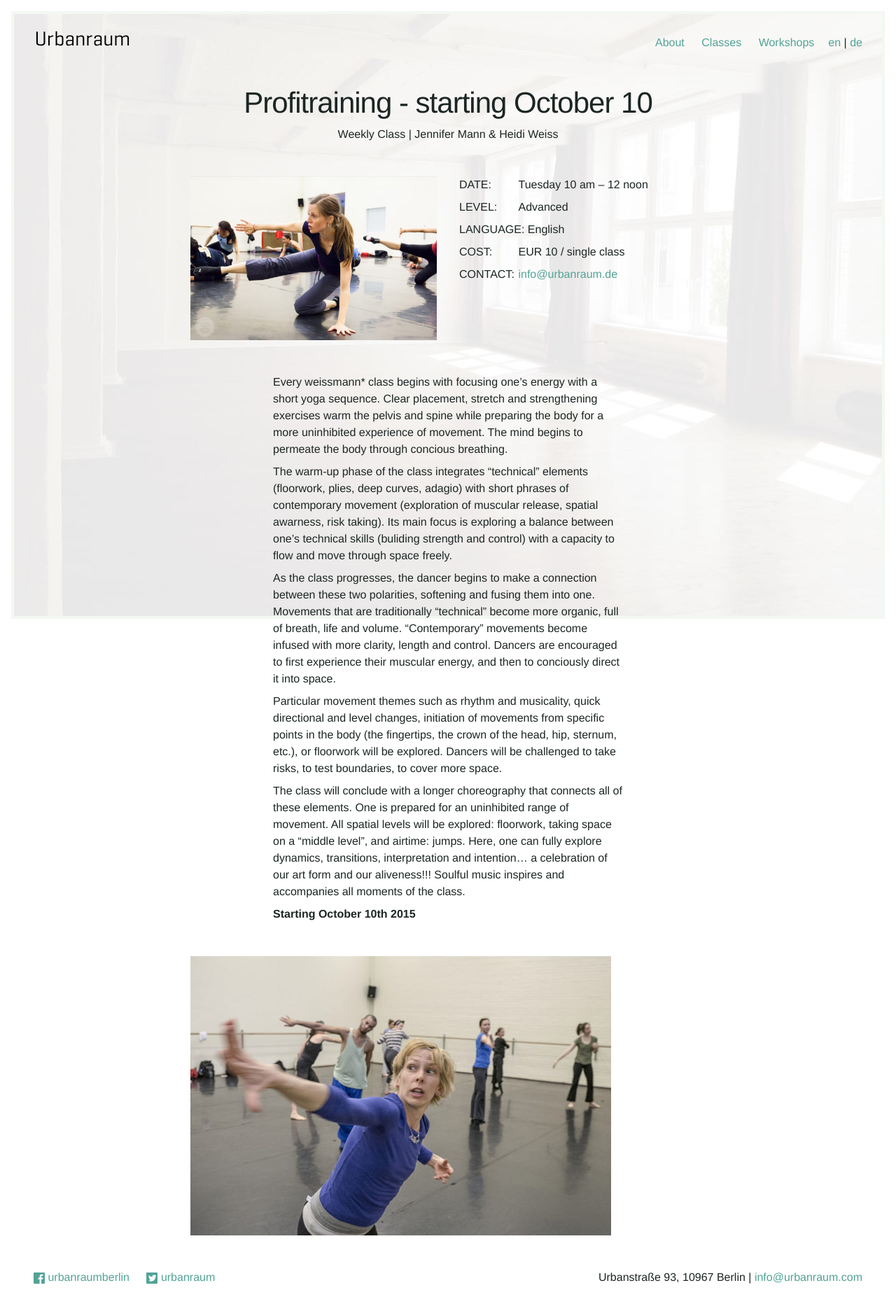
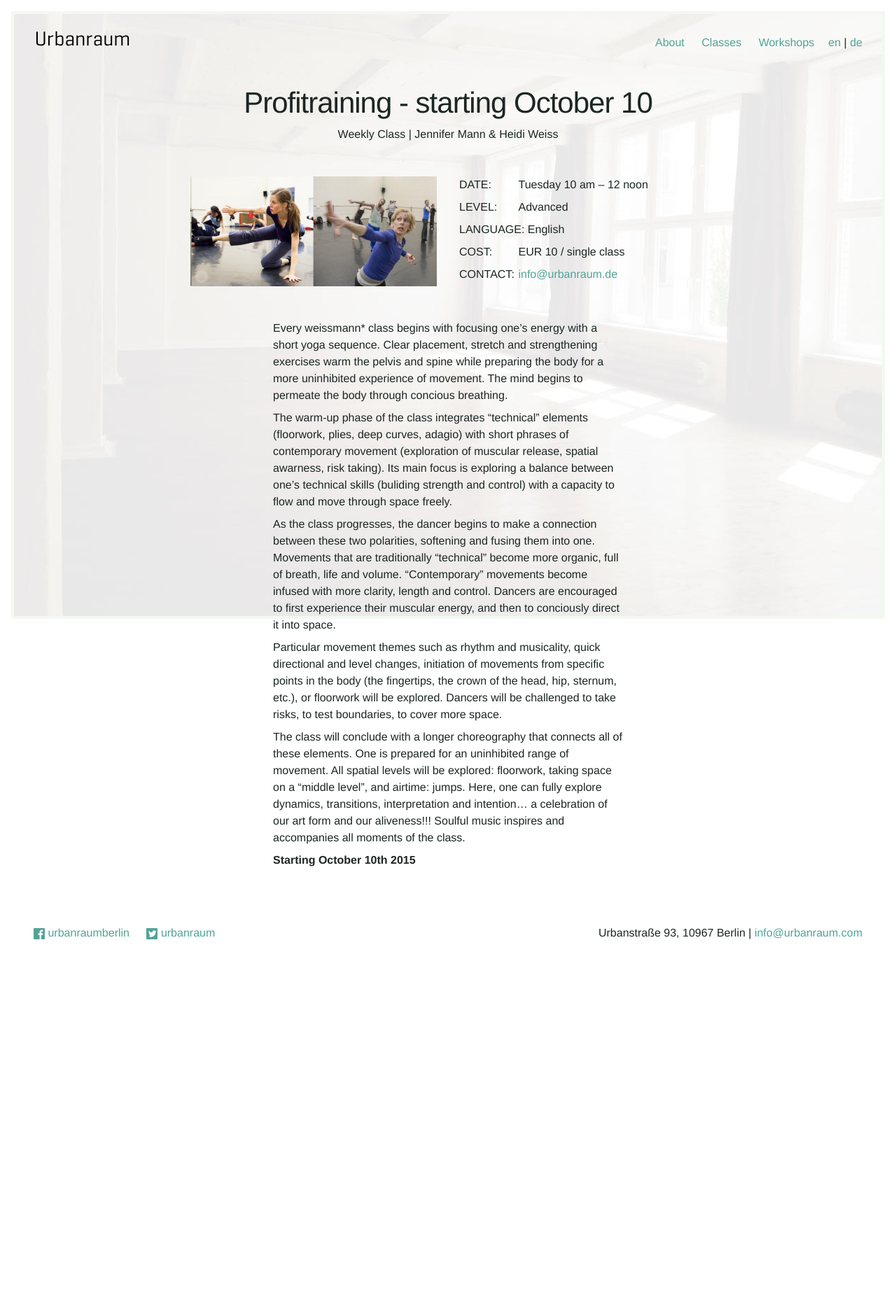
Before and after one commit to Kriesse/urbanraum, a Jekyll site: the page built from _classes/profitraining.md, in a window 1280 px wide. Shown: the whole page at 70% size. Built offline with Jekyll 4.4.1, drawn with Linux system fonts in a browser that asks for light colours; nearby versions of some CDN libraries; after the commit the page ends 1381 px from its top, so only the background shows below that.

Commit message:
combined img

```diff
--- a/_classes/profitraining.md
+++ b/_classes/profitraining.md
@@ -72,8 +72,6 @@ teacher-link_2: "friederike-erhart"
 
 email: info@urbanraum.de
 tags: classes
-image: "profitraining-01.jpg"
+image: "profitraining-03.jpg"
 
 ---
-
-<img src="{{ site.baseurl }}/img/profitraining-02.jpg" class="img-flex" />
```
Also changed, not shown: img/profitraining-03.jpg (added), img/profitraining-04.jpg (added).
